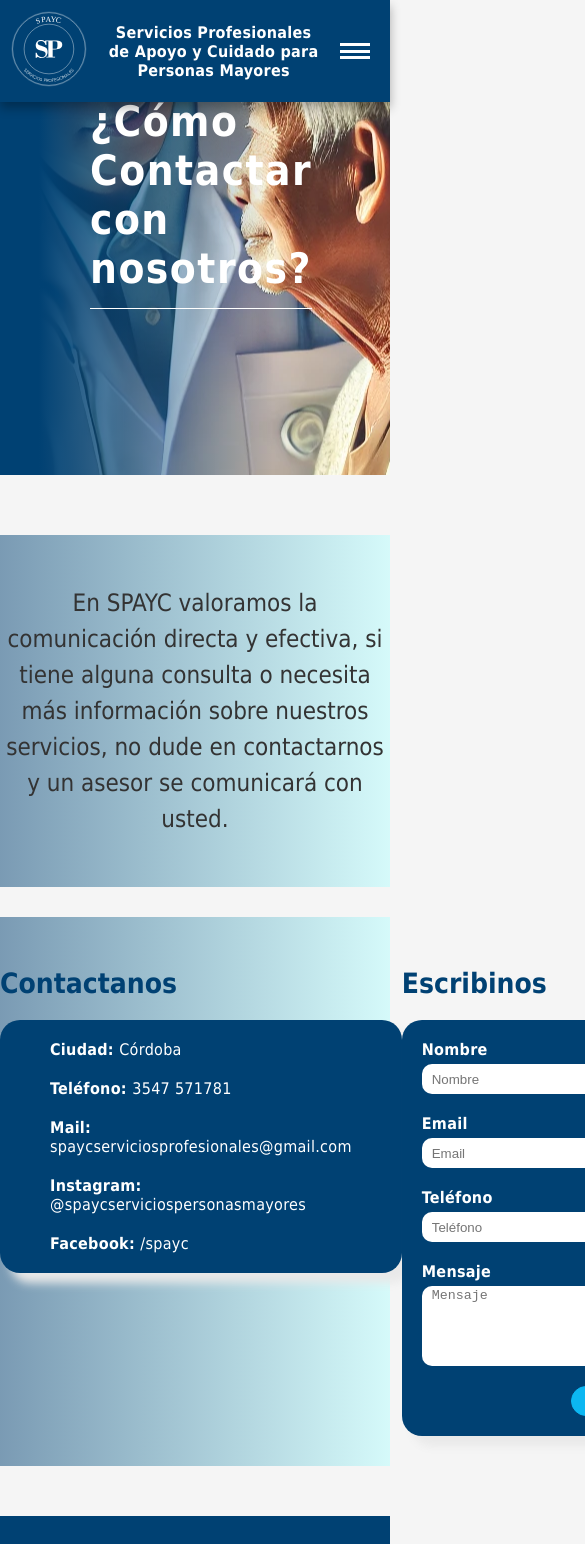
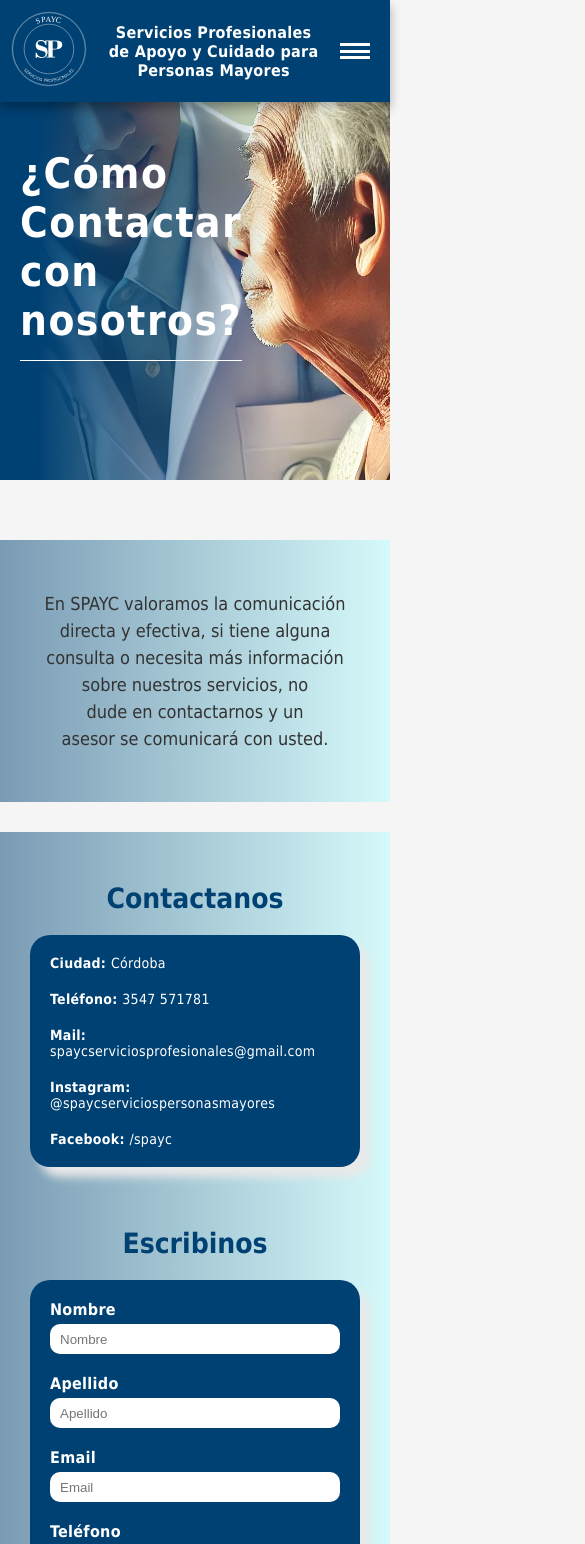
Before and after one commit to Gabriel9022/spayc-front, a React (Vite) app in the folder spayc-frontend/: page /contacto in a window 390 px wide. Shown: the top 1544 px of the page, 585 px wide, since content can reach past the window. Built offline with nearby package versions, Linux system fonts and the light colour scheme; no server answers.

Commit message:
responsive css for Contact component

```diff
--- a/spayc-frontend/src/Components/Contact/Contact.css
+++ b/spayc-frontend/src/Components/Contact/Contact.css
@@ -134,3 +134,113 @@ textarea.Contact_input {
     background-color: var(--tertiary-color);
     border: solid 1px var(--tertiary-color);
 }
+
+
+/* Responsive section */
+
+@media screen and (max-width: 900px) {
+    .Contact_intro_section p {
+        width: 100%;
+        padding: 20px 34px;
+    }
+
+    .Contact_info_form_sections {
+        flex-wrap: wrap;
+        row-gap: 40px;
+    }
+
+    .Contact_info_container {
+        padding: 20px 30px;
+    }
+}
+
+@media screen and (max-width: 768px) {
+    .Contact_banner {
+        margin-top: 122px;
+        height: 380px;
+    }
+
+    .Contact_banner_title {
+        padding-left: 20px;
+    }
+
+    .Contact_intro_description {
+        font-size: 22px;
+    }
+}
+
+@media screen and (max-width: 450px) {
+    .Contact_banner {
+        margin-top: 118px;
+    }
+
+    .Contact_intro_section p {
+        font-size: 20px;
+        text-wrap: balance;
+        padding: 20px 40px;
+    }
+
+    .Contact_info_form_sections {
+        padding: 30px;
+    }
+
+    .Contact_info_title,
+    .Contact_form_title {
+        text-align: center;
+    }
+
+    .Contact_info_container {
+        padding: 20px;
+    }
+
+    .Contact_info_container p {
+        font-size: 14px;
+    }
+
+    .Contact_container_name_lastName {
+        flex-wrap: wrap;
+        row-gap: 20px;
+    }
+
+    .Contact_container_name,
+    .Contact_container_lastName,
+    .Contact_container_email,
+    .Contact_container_tel,
+    .Contact_container_message {
+        width: 100%;
+    }
+}
+
+@media screen and (max-width: 390px) {
+    .Contact_banner {
+        margin-top: 100px;
+    }
+
+    .Contact_intro_section p {
+        font-size: 18px;
+    }
+}
+
+@media screen and (max-width: 360px){
+    .Contact_banner {
+        margin-top: 82px;
+    }
+
+    .Contact_intro_section p {
+        text-wrap: pretty;
+    }
+}
+
+@media screen and (max-width: 320px) {
+    .Contact_banner_title h1 {
+        font-size: 2rem;
+    }
+
+    .Contact_info_form_sections {
+        padding: 30px 20px;
+    }
+
+    .Contact_info_container {
+        padding: 20px 10px;
+    }
+}
```
